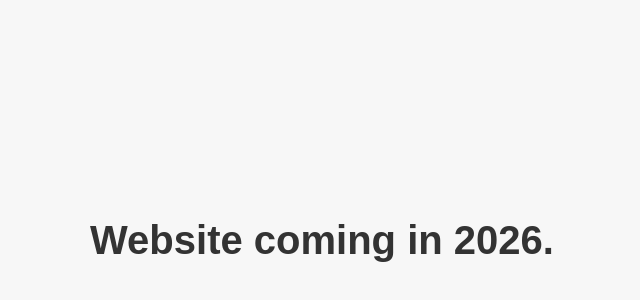
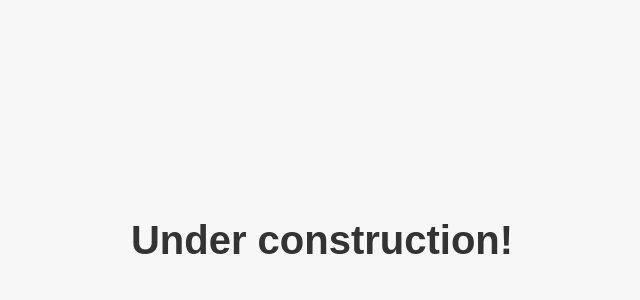
Before and after one commit to himyarkamaka/site, a plain HTML site: page index.html in a window 1280 px wide. Shown: the part 160-460 px from the top of the page, without its empty margins (318-958 px from the left). Drawn offline with Linux system fonts and the light colour scheme.

Commit message:
Update index.html

```diff
--- a/index.html
+++ b/index.html
@@ -20,6 +20,6 @@
   </style>
 </head>
 <body>
-  <h1>Website coming in 2026.</h1>
+  <h1>Under construction!</h1>
 </body>
 </html>
```
